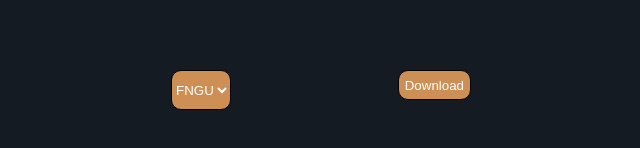
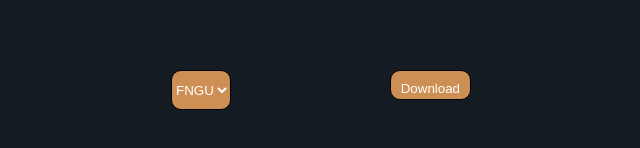
Before and after one commit to Scott-Dolphin/CPSC-362-auto-trader, a React (Vite) app in the folder auto-trader/: page / in a window 1280 px wide. Shown: the part 310-458 px from the top of the page, without its empty margins (319-959 px from the left). Built offline with nearby package versions, Linux system fonts and the light colour scheme.

Commit message:
made buttons look better

```diff
--- a/auto-trader/src/components/navbar.jsx
+++ b/auto-trader/src/components/navbar.jsx
@@ -19,7 +19,6 @@ export default function Navbar() {
     // Download file
     const downloadFile = () => {
         if(data==null) { return; }
-
 
         const fileName = 'data.json';
         const json = JSON.stringify(data);
--- a/auto-trader/src/index.css
+++ b/auto-trader/src/index.css
@@ -26,6 +26,16 @@ body {
 }
 .card {
    width: auto;
+}
+
+button {
+    border: none;
+    background-color: #ce8f55;
+    color: white;
+    padding: 10px;
+    border-radius: 5px;
+    cursor: pointer;
+
 }
 
 /*background: "#103074"*/
```
